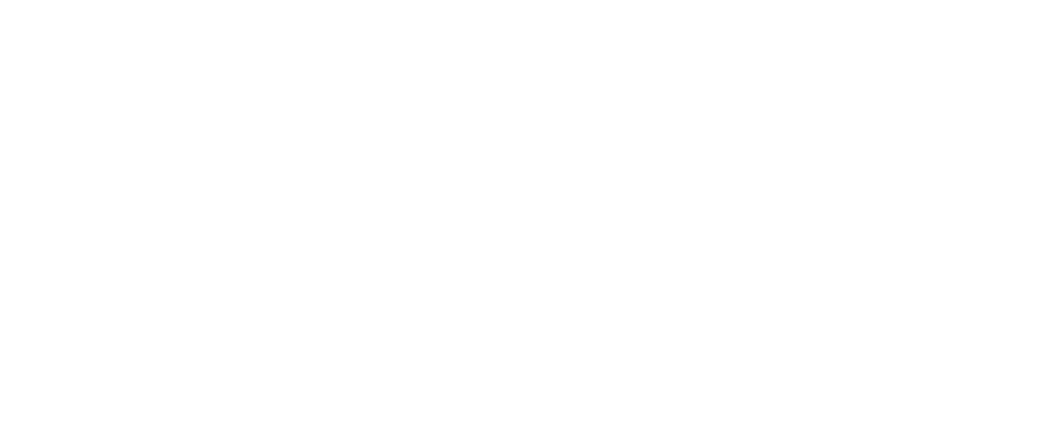
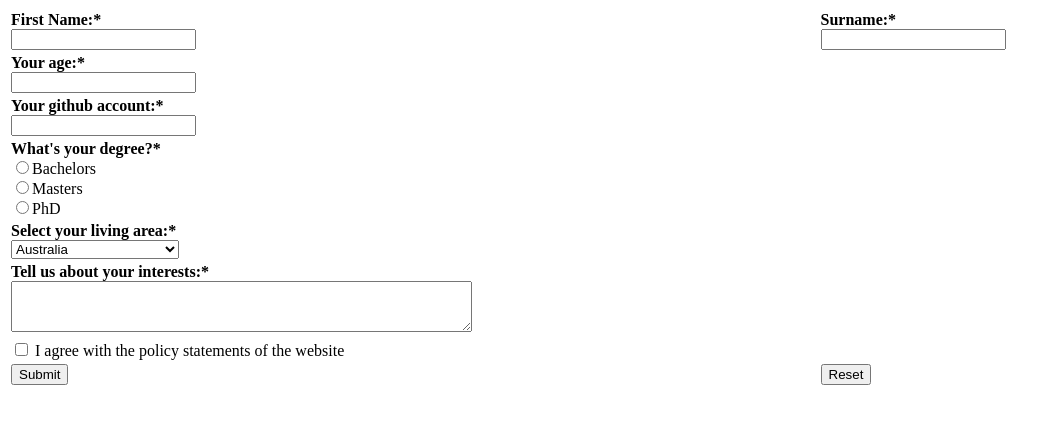
Before and after one commit to MehribanShukrieva/HTML-CSS, a plain HTML site: page Temel Komutlar/Forms.html in a window 1280 px wide. Shown: the whole page, without its empty margins (0-1058 px from the left). Drawn offline with Linux system fonts and the light colour scheme.

Commit message:
Forms.html

```diff
--- a/Temel Komutlar/Forms.html
+++ b/Temel Komutlar/Forms.html
@@ -6,6 +6,83 @@
     <meta name='viewport' content='width=device-width, initial-scale=1'>
 </head>
 <body>
-    <form name="email" action="mail.php" method="get"></form>
+    <table style="width:100%"> <form>
+        <tr><td>
+            <label for="fname"> <strong>First Name:*</strong></label><br>
+            <input type="text" id="fname" name="fname" required></td>
+        <td><label for="surname"><strong>Surname:*</strong></label><br>
+            <input type="text" id="surname" name="surname" required>
+            </td>
+        </tr>
+        <tr>
+            <td>
+                <label for="age" name="age" required><strong>Your age:*</strong></label><br>
+                <input type="number" id="age">
+            </td>
+        </tr>
+        <tr>
+            <td colspan="2">
+            <label for="url"><strong> Your github account:*</strong></label><br>
+            <input type="url" id="url" size=""><br>
+        </td>
+    </tr>
+    <tr>
+        <td rowspan="">
+            <label for="radio"><strong>What's your degree?*</strong></label><br>
+            <input type="radio" value="Bachelors">Bachelors<br>
+            <input type="radio" value="Masters">Masters<br>
+            <input type="radio" value="PhD">PhD<br>
+        </td>
+    </tr>
+    <tr>
+        <td>
+            <label for="combobox"><strong> Select your living area:*</strong></label><br>
+            <select name="Countries">
+                <option>Australia</option>
+                <option>Austria</option>
+                <option>Albania</option>
+                <option>Andorra</option>
+                <option>Argentina</option>
+                <option>Armenia</option>
+                <option>Azerbaijan</option>
+                <option>The Bahamas</option>
+                <option>Bahrain</option>
+                <option>Bangladesh</option>
+                <option>Barbados</option>
+                <option>Belarus</option>
+                <option>Belgium</option>
+                <option>Belize</option>
+                <option>Benin</option>
+                <option>Bhutan</option>
+                <option>Bolivia</option>
+                <option>Bosnia and Herzegovina</option>
+                <option>Botswana</option>
+                <option>Brazil</option>
+                <option>Brunei</option>
+            </select>
+        </td>
+    </tr>
+    <tr>
+        <td colspan="2">
+            <label for="textarea"><strong>Tell us about your interests:*</strong></label><br>
+            <textarea name="interests" rows="3" cols=55></textarea>
+        </td>
+    </tr>
+    <tr>
+        <td>
+            <input type="checkbox" name="agreement" id="agreement" required>
+            <label for="agreement"> I agree with the policy statements of the website</label>
+        </td>
+    </tr>
+    <tr>
+        <td>
+            <input type="submit" value="Submit">
+        </td>
+        <td>
+            <input type="reset" value="Reset">
+        </td>
+    </tr>
+    </table></form>
+    </form>
 </body>
 </html>
```
